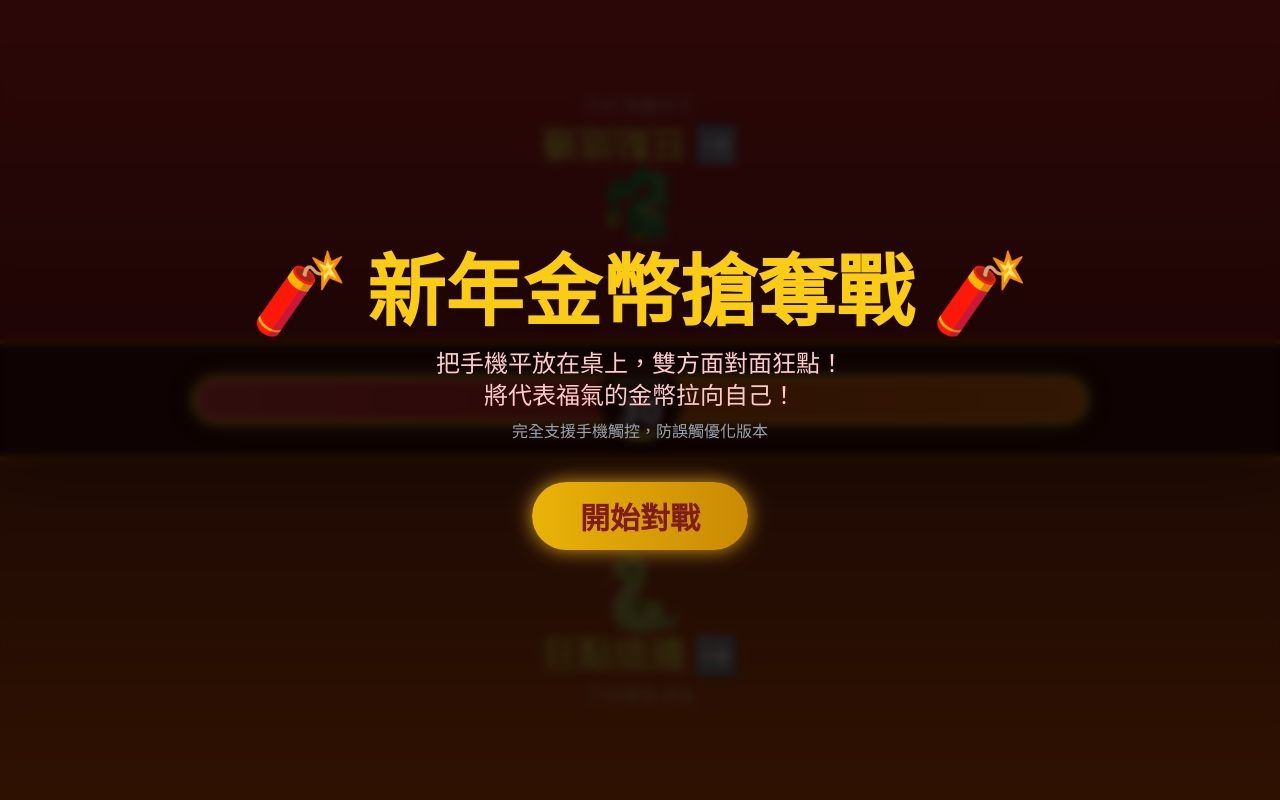
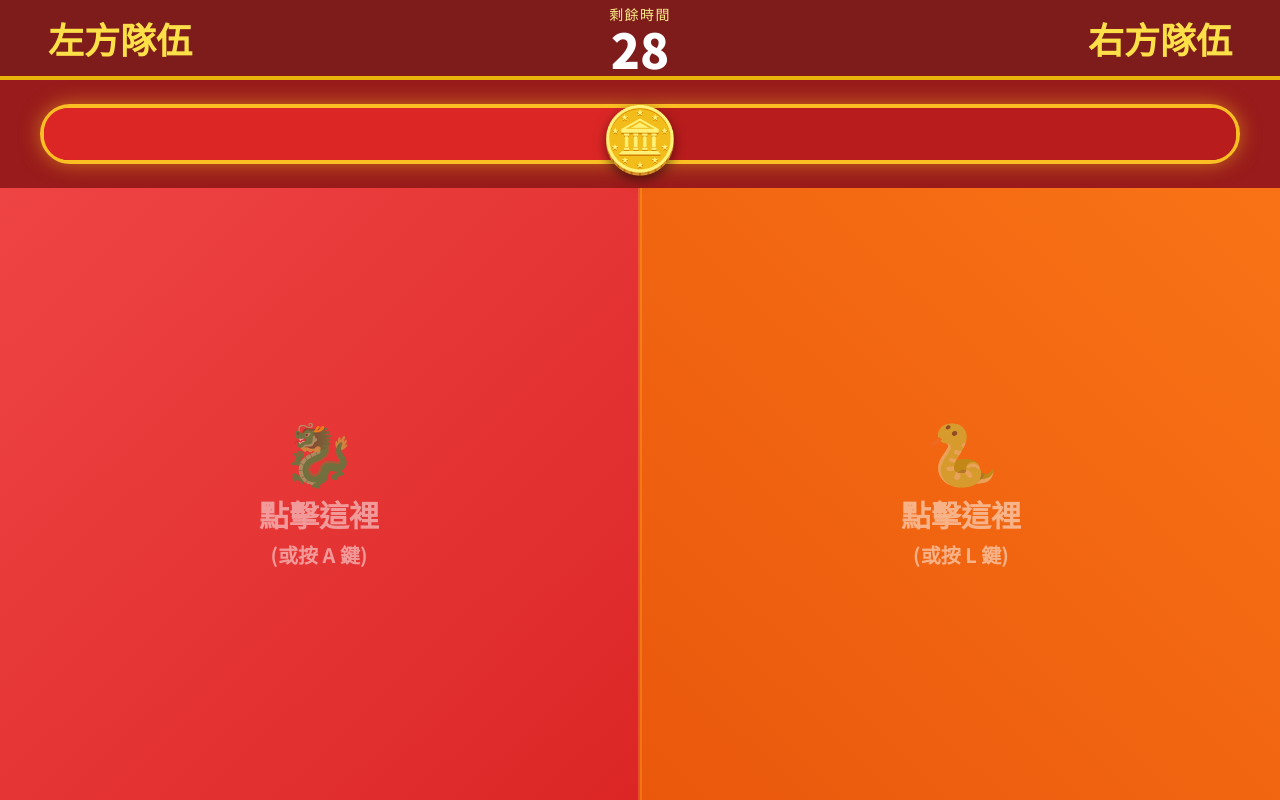
Before and after one commit to allensiu0217/NY_GAME02, a plain HTML site: page index.html in a window 1280 px wide. Both pictures are taken after a click on the button "開始對戰". Drawn offline with nearby package versions, Linux system fonts and the light colour scheme.

Commit message:
Update index.html

```diff
--- a/index.html
+++ b/index.html
@@ -12,10 +12,9 @@
             font-family: 'Noto Sans TC', sans-serif;
             background-color: #7f1d1d; /* 深紅色背景 */
             overflow: hidden;
-            touch-action: none; /* 修改為 none，徹底阻止手機瀏覽器預設滑動與縮放 */
+            touch-action: manipulation; /* 防止雙擊放大 */
             user-select: none;
             -webkit-user-select: none;
-            -webkit-touch-callout: none; /* 禁用長按選單 */
         }
 
         /* 遊戲主視覺與動畫 */
@@ -73,7 +72,7 @@
         }
     </style>
 </head>
-<body class="h-screen w-screen flex flex-col text-white" oncontextmenu="return false;">
+<body class="h-screen w-screen flex flex-col text-white">
 
     <!-- 開始與結束覆蓋層 -->
     <div id="overlay" class="absolute inset-0 z-50 flex flex-col items-center justify-center bg-black/80 backdrop-blur-sm">
@@ -81,52 +80,58 @@
             🧨 新年金幣搶奪戰 🧨
         </h1>
         <p id="overlay-desc" class="text-xl md:text-2xl text-red-200 mb-10 text-center max-w-lg px-4">
-            把手機平放在桌上，雙方面對面狂點！<br>
-            將代表福氣的金幣拉向自己！<br>
-            <span class="text-sm md:text-base text-gray-400 mt-2 block">完全支援手機觸控，防誤觸優化版本</span>
+            雙方瘋狂點擊自己的區域，將代表福氣的金幣拉向自己！<br>
+            <span class="text-sm md:text-base text-gray-400 mt-2 block">支援觸控點擊，或使用鍵盤 [A] 鍵與 [L] 鍵</span>
         </p>
         <button onclick="startGame()" class="bg-gradient-to-r from-yellow-500 to-yellow-600 hover:from-yellow-400 hover:to-yellow-500 text-red-900 font-black text-3xl py-4 px-12 rounded-full shadow-[0_0_20px_rgba(251,191,36,0.8)] transform transition hover:scale-105 active:scale-95">
             開始對戰
         </button>
     </div>
 
-    <!-- 玩家 1 區域 (上方，反轉 180 度適合對坐玩家) -->
-    <div id="p1-zone" class="player-zone flex-1 w-full bg-gradient-to-b from-red-600 to-red-800 flex flex-col items-center justify-center relative border-b-4 border-yellow-500/50">
-        <div class="text-center opacity-80 pointer-events-none rotate-180 flex flex-col items-center">
-            <div class="text-7xl mb-2">🐉</div>
-            <h2 class="text-4xl font-black text-yellow-300 drop-shadow-md">⬅️ 狂點這邊</h2>
-            <span class="text-lg text-red-200 mt-2">上方隊伍 (P1)</span>
+    <!-- 遊戲資訊列 -->
+    <div class="h-20 bg-red-900/50 flex justify-between items-center px-6 md:px-12 border-b-4 border-yellow-500 z-10 relative">
+        <div class="text-2xl md:text-4xl font-black text-yellow-300">左方隊伍</div>
+        <div class="flex flex-col items-center">
+            <span class="text-sm text-yellow-200 uppercase tracking-widest">剩餘時間</span>
+            <div id="timer" class="text-3xl md:text-5xl font-black text-white">30</div>
         </div>
-    </div>
-
-    <!-- 中央儀表板 (進度條與計時器) -->
-    <div class="h-28 w-full bg-red-950 flex flex-col justify-center px-4 md:px-12 z-10 relative shadow-2xl">
-        <!-- 計時器 -->
-        <div class="absolute top-1/2 left-1/2 transform -translate-x-1/2 -translate-y-1/2 z-20 flex flex-col items-center bg-red-950 px-4 py-1 rounded-full border-2 border-yellow-500/50">
-            <span class="text-xs text-yellow-200 uppercase tracking-widest">剩餘時間</span>
-            <div id="timer" class="text-4xl font-black text-white leading-none">30</div>
+        <div class="text-2xl md:text-4xl font-black text-yellow-300">右方隊伍</div>
     </div>
 
     <!-- 進度條 -->
-        <div class="tug-container w-full max-w-4xl mx-auto h-12">
-            <div class="absolute inset-y-0 left-0 w-1/2 bg-gradient-to-r from-red-500 to-red-600 rounded-l-full border-r-2 border-red-900/50"></div>
-            <div class="absolute inset-y-0 right-0 w-1/2 bg-gradient-to-l from-orange-500 to-orange-600 rounded-r-full border-l-2 border-red-900/50"></div>
+    <div class="w-full px-10 py-6 bg-red-800 z-10 relative">
+        <div class="tug-container">
+            <div class="absolute inset-y-0 left-0 w-1/2 bg-red-600 rounded-l-3xl border-r-2 border-red-900/50"></div>
+            <div class="absolute inset-y-0 right-0 w-1/2 bg-red-700 rounded-r-3xl border-l-2 border-red-900/50"></div>
             <div id="coin" class="tug-indicator">🪙</div>
         </div>
     </div>
 
-    <!-- 玩家 2 區域 (下方) -->
-    <div id="p2-zone" class="player-zone flex-1 w-full bg-gradient-to-t from-orange-600 to-orange-800 flex flex-col items-center justify-center relative border-t-4 border-yellow-500/50">
-        <div class="text-center opacity-80 pointer-events-none flex flex-col items-center">
-            <div class="text-7xl mb-2">🐍</div>
-            <h2 class="text-4xl font-black text-yellow-300 drop-shadow-md">狂點這邊 ➡️</h2>
-            <span class="text-lg text-orange-200 mt-2">下方隊伍 (P2)</span>
+    <!-- 雙人點擊區 -->
+    <div class="flex-1 flex w-full relative">
+        <!-- 中間分隔線 -->
+        <div class="absolute inset-y-0 left-1/2 w-2 bg-yellow-500/30 transform -translate-x-1/2 z-0"></div>
+
+        <!-- 玩家 1 區域 -->
+        <div id="p1-zone" class="player-zone w-1/2 h-full bg-gradient-to-br from-red-500 to-red-600 flex items-center justify-center relative border-r-2 border-yellow-500/20" onmousedown="tap(1)" ontouchstart="tap(1)">
+            <div class="text-center opacity-50 pointer-events-none">
+                <div class="text-6xl mb-4">🐉</div>
+                <h2 class="text-3xl font-bold">點擊這裡<br><span class="text-xl">(或按 A 鍵)</span></h2>
+            </div>
+        </div>
+
+        <!-- 玩家 2 區域 -->
+        <div id="p2-zone" class="player-zone w-1/2 h-full bg-gradient-to-bl from-orange-500 to-orange-600 flex items-center justify-center relative border-l-2 border-yellow-500/20" onmousedown="tap(2)" ontouchstart="tap(2)">
+            <div class="text-center opacity-50 pointer-events-none">
+                <div class="text-6xl mb-4">🐍</div>
+                <h2 class="text-3xl font-bold">點擊這裡<br><span class="text-xl">(或按 L 鍵)</span></h2>
+            </div>
         </div>
     </div>
 
     <script>
         // 遊戲狀態變數
-        let position = 50;
+        let position = 50; // 0 是 P1 贏，100 是 P2 贏，50 是平手
         let gameActive = false;
         let timeLeft = 30;
         let timerInterval;
@@ -137,33 +142,46 @@
         const overlayDesc = document.getElementById('overlay-desc');
         const timerDisplay = document.getElementById('timer');
 
-        // 綁定防預設行為的觸控與點擊事件
-        function setupInputHandlers() {
-            const p1Zone = document.getElementById('p1-zone');
-            const p2Zone = document.getElementById('p2-zone');
-
-            const handleTap = (player) => (e) => {
-                // 阻擋手機雙擊放大、選取等干擾
-                if (e.cancelable) e.preventDefault();
-                tap(player);
-            };
-
-            // 使用 { passive: false } 確保 preventDefault 能生效
-            p1Zone.addEventListener('touchstart', handleTap(1), { passive: false });
-            p1Zone.addEventListener('mousedown', handleTap(1));
-
-            p2Zone.addEventListener('touchstart', handleTap(2), { passive: false });
-            p2Zone.addEventListener('mousedown', handleTap(2));
-        }
-
-        setupInputHandlers();
-
         // 監聽鍵盤事件
         window.addEventListener('keydown', function(e) {
             if (!gameActive) return;
+            if (e.key.toLowerCase() === 'a') {
+                tap(1);
+            } else if (e.key.toLowerCase() === 'l') {
+                tap(2);
+            }
+        });
+
+        function startGame() {
+            // 初始化遊戲狀態
+            position = 50;
+            timeLeft = 30;
+            gameActive = true;
+            updateUI();
+
+            // 隱藏覆蓋層
+            overlay.classList.add('hidden');
+
+            // 清除之前的紙花
+            document.querySelectorAll('.confetti').forEach(e => e.remove());
+
+            // 開始倒數計時
+            clearInterval(timerInterval);
+            timerInterval = setInterval(() => {
+                timeLeft--;
+                timerDisplay.innerText = timeLeft;
+
+                if (timeLeft <= 0) {
+                    endGame('timeup');
+                }
+            }, 1000);
+        }
+
+        function tap(player) {
+            if (!gameActive) return;
 
             // 點擊力道 (可依需求調整難度)
-        const power = 1.5; // 微調力道讓遊戲更持久
+            const power = 2;
 
             if (player === 1) {
                 position -= power;
@@ -202,10 +220,10 @@
             let emoji = "";
 
             if (reason === 'p1' || (reason === 'timeup' && position < 50)) {
-            winnerText = "🎉 上方隊伍 獲勝！ 🎉";
+                winnerText = "🎉 左方隊伍 獲勝！ 🎉";
                 emoji = "🐉";
             } else if (reason === 'p2' || (reason === 'timeup' && position > 50)) {
-            winnerText = "🎉 下方隊伍 獲勝！ 🎉";
+                winnerText = "🎉 右方隊伍 獲勝！ 🎉";
                 emoji = "🐍";
             } else {
                 winnerText = "🤝 勢均力敵，平手！ 🤝";
```
Lines whose indentation alone changed are shown as unchanged.
